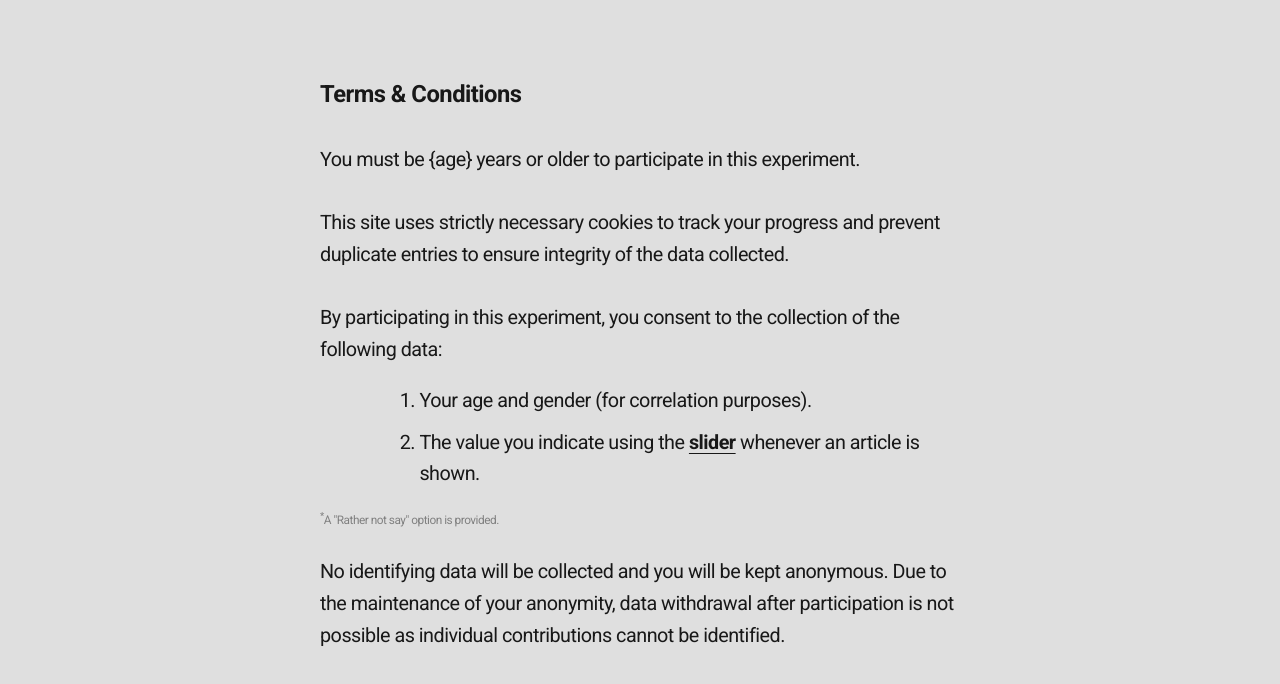
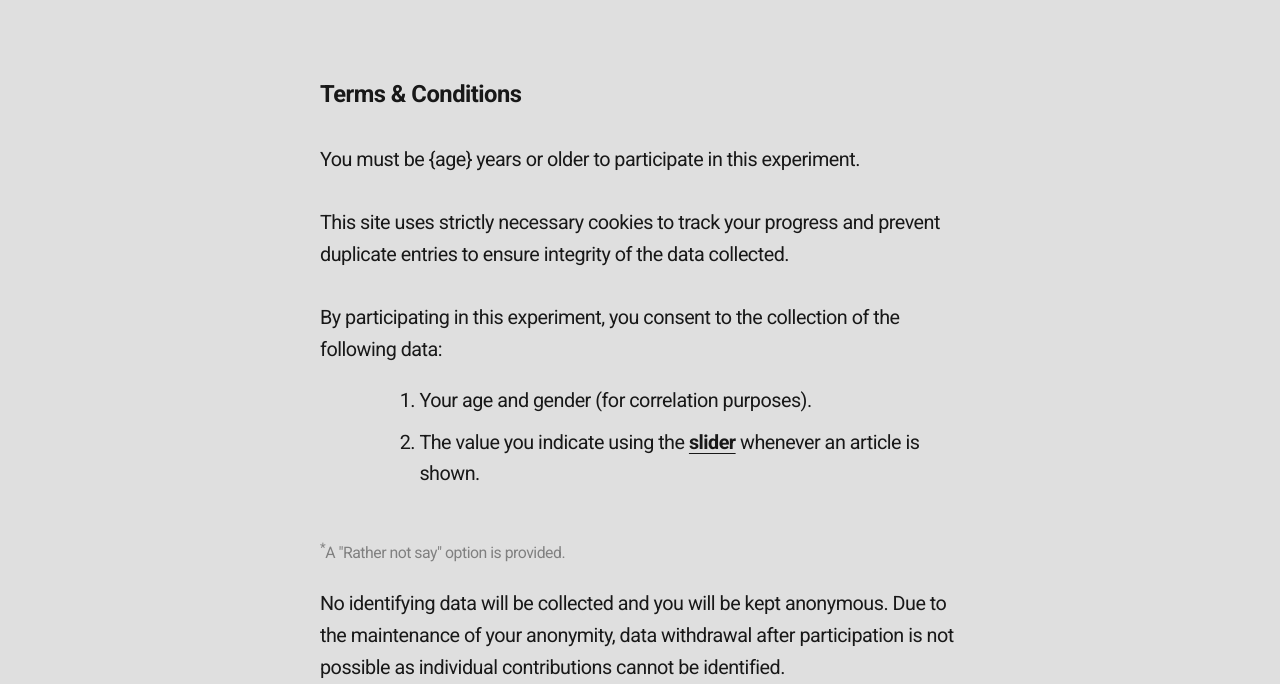
Before and after one commit to matthewkenely/title-experiment, a plain HTML site: page title-experiment/terms.html in a window 1280 px wide. Shown: the top 684 px of the page. Drawn offline with nearby package versions, Linux system fonts and the light colour scheme.

Commit message:
Added task reminder

```diff
--- a/visualattentionStyles.css
+++ b/visualattentionStyles.css
@@ -496,8 +496,8 @@ big {
 
 small {
     color: grey;
-    font-size: 0.6em;
-    /* margin-top: 2em; */
+    font-size: 0.8em;
+    margin-top: 2em;
 }
 
 #infosubmission {
```
Also changed, not shown: index.html (+1 -0 lines).
